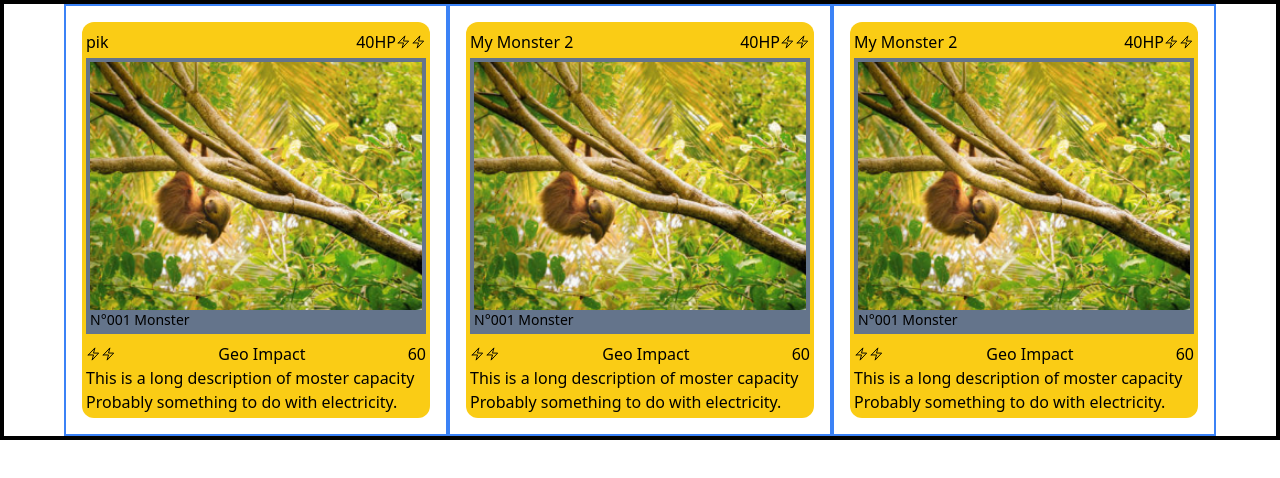
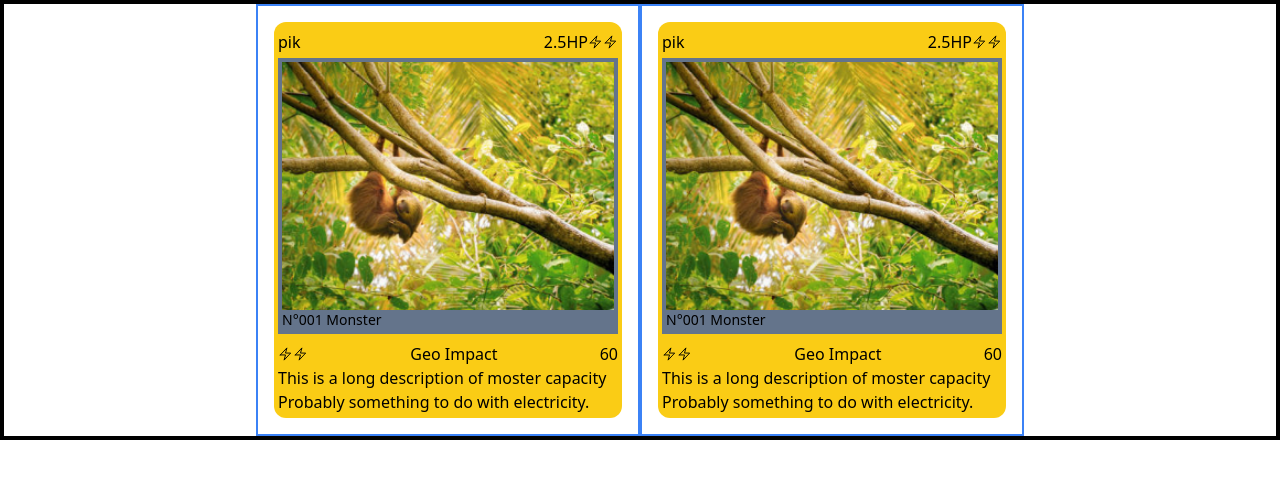
Before and after one commit to TsitouhRanjafy/PlayingCard, an Angular app: page / in a window 1280 px wide. Shown: the top 478 px of the page. Built offline with nearby package versions, Linux system fonts and the light colour scheme.

Commit message:
alias, transform, required in input

```diff
--- a/src/app/app.component.html
+++ b/src/app/app.component.html
@@ -1,5 +1,4 @@
 <div class="flex flex-row justify-center items-center  border-4 border-black">
-    <app-playing-card [monster]="monster1"/>
-    <app-playing-card/>
-    <app-playing-card/>
+    <app-playing-card [input-monster-class]="monster1"/>
+    <app-playing-card [input-monster-class]="monster1"/>
 </div>
--- a/src/app/app.component.ts
+++ b/src/app/app.component.ts
@@ -20,7 +20,7 @@ export class AppComponent {
   constructor(){
     this.monster1 = new Monster();
     this.monster1.name = 'pik';
-    this.monster1.hp = 40;
+    this.monster1.hp = 10;
     this.monster1.figureCaption = 'N°001 Monster';
     this.monster1.attackDescription = 'Geo Impact';
     this.monster1.attackStrength =  60;
--- a/src/app/components/playing-card/playing-card.component.ts
+++ b/src/app/components/playing-card/playing-card.component.ts
@@ -10,5 +10,13 @@ import { Monster } from '../../models/monster.model';
 })
 export class PlayingCardComponent {
 
-  @Input() monster: Monster = new Monster();
+  @Input({
+    required: true,
+    alias: 'input-monster-class',
+    transform: (value: Monster) => {
+      value.hp = value.hp / 2;
+      console.log(value.hp);
+      return value;
+    }
+  }) monster: Monster = new Monster();
 }
--- a/src/app/models/monster.model.ts
+++ b/src/app/models/monster.model.ts
@@ -7,4 +7,5 @@ export class Monster{
     attackName: string = 'Geo Impact';
     attackStrength: number = 60;
     attackDescription: string = 'This is a long description of moster capacity Probably something to do with electricity.'
+
 }
```
